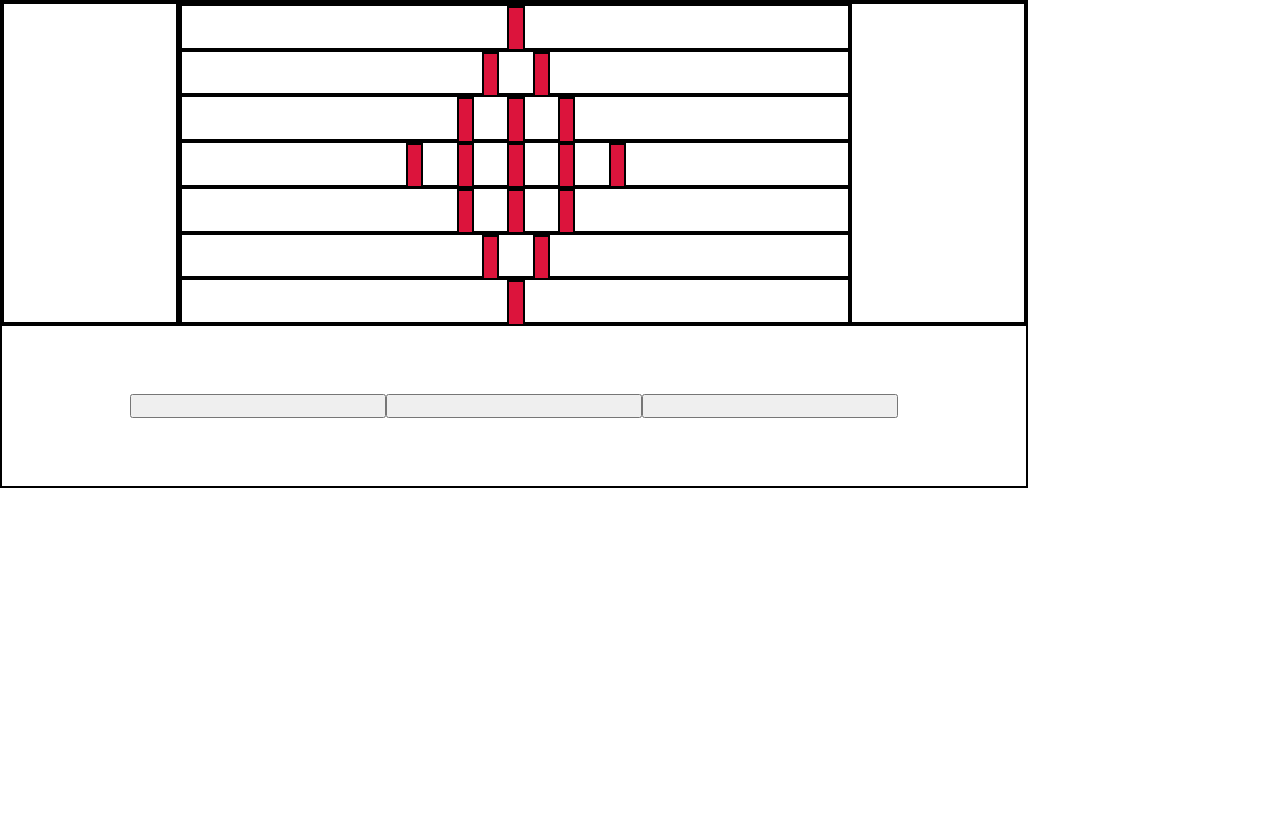
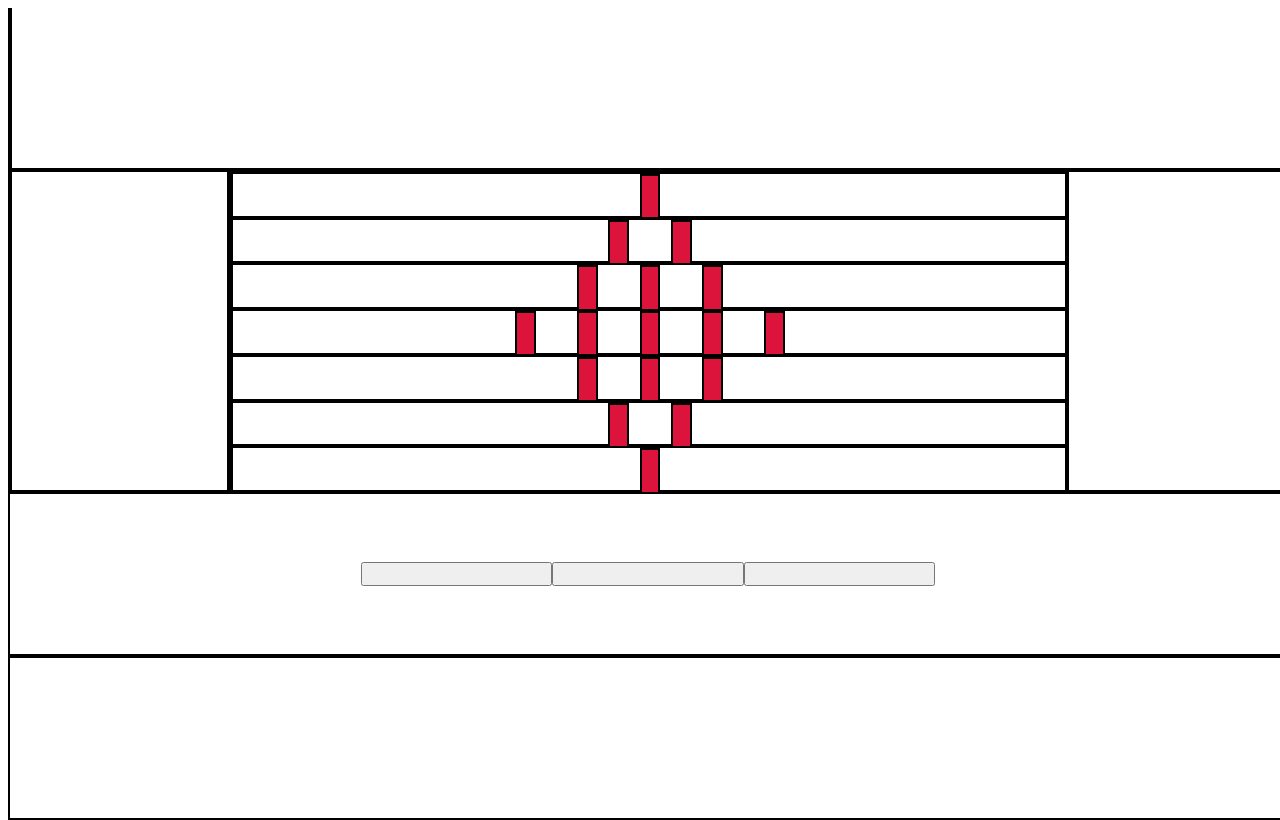
Before and after one commit to found-james/nim, a plain HTML site: page index.html in a window 1280 px wide. Drawn offline with Linux system fonts and the light colour scheme.

Commit message:
updated js file with all html elements that will be appended to body

```diff
--- a/script.js
+++ b/script.js
@@ -56,15 +56,31 @@
 // //next move has to be the bots
 
 //create layout of game
+
+
+const hmtlTag = document.querySelector("html");
+hmtlTag.style.margin = "0%";
+
 const bodyOfHtml = document.querySelector("body");
+hmtlTag.appendChild(bodyOfHtml);
 bodyOfHtml.style.height = "100vh";
 bodyOfHtml.style.width = "100%";
 
+const headerContainer = document.createElement("header");
+bodyOfHtml.appendChild(headerContainer);
+headerContainer.style.display = "flex";
+headerContainer.style.height = "20%";
+
+const navContainer = document.createElement("nav");
+headerContainer.appendChild(navContainer);
+navContainer.style.height = "100%";
+
+
 const mainConatiner = document.createElement("main");
-mainConatiner.style.width = "80%";
+bodyOfHtml.appendChild(mainConatiner);
+// mainConatiner.style.width = "100";
 mainConatiner.style.height = "40%";
 mainConatiner.style.display = "flex";
-bodyOfHtml.appendChild(mainConatiner);
 
 const leftSideMain = document.createElement("article");
 leftSideMain.id = "left-side";
@@ -80,27 +96,34 @@ rightSideMain.id = "right-side";
 rightSideMain.classList.add("edge");
 mainConatiner.appendChild(rightSideMain);
 
-const buttonsForUser = document.createElement("div");
-buttonsForUser.id = "player-buttons"
+const buttonsForUser = document.createElement("section");
 bodyOfHtml.appendChild(buttonsForUser);
+buttonsForUser.id = "player-buttons";
+// buttonsForUser.style.width = "100%";
+buttonsForUser.style.height = "20%";
 
 const buttonOne = document.createElement("button");
 buttonOne.id = "one";
-buttonOne.style.width = "25%";
+buttonOne.style.width = "15%";
 buttonOne.style.height = "15%";
 buttonsForUser.appendChild(buttonOne);
 
 const buttonTwo = document.createElement("button");
-buttonTwo.style.width = "25%";
+buttonTwo.style.width = "15%";
 buttonTwo.style.height = "15%";
 buttonTwo.id = "two";
 buttonsForUser.appendChild(buttonTwo);
 
 const buttonThree = document.createElement("button");
-buttonThree.style.width = "25%";
+buttonThree.style.width = "15%";
 buttonThree.style.height = "15%";
 buttonThree.id = "three";
 buttonsForUser.appendChild(buttonThree);
+
+const footerContainer = document.createElement("footer");
+bodyOfHtml.appendChild(footerContainer);
+footerContainer.style.height = "20%";
+
 
 const idsForRows = ["first-row", "second-row", "third-row", "forth-row", "fifth-row", "sixth-row", "seventh-row"];
 const rowContainers =[];
@@ -108,7 +131,7 @@ const rowContainers =[];
 const createRows = (arr) => {
 
     for (let id of idsForRows){
-        const row = document.createElement("div");
+        const row = document.createElement("section");
         row.classList.add("row");
         row.id = id;
         centerMain.appendChild(row);
--- a/styles.css
+++ b/styles.css
@@ -1,17 +1,18 @@
-* {
+/* * {
 margin: 0;
-}
+} */
 /* body {
     height: 100vh;
     width: 100%;
 } */
 
 main {
-    width: 80%;
-    height: 40%;
     border: solid 2px black;
 }
 
+nav {
+    border: solid 2px black;
+}
 #selected-pile {
     display: flex;
     height: 100%;
@@ -60,8 +61,10 @@ main > .edge {
     display: flex;
     justify-content: center;
     align-items: center;
-    height: 20%;
-    width: 80%;
     border: solid 2px black;
 
 }
+
+footer {
+    border: black solid 2px;
+}
```
Also changed, not shown: index.html (+1 -0 lines).
